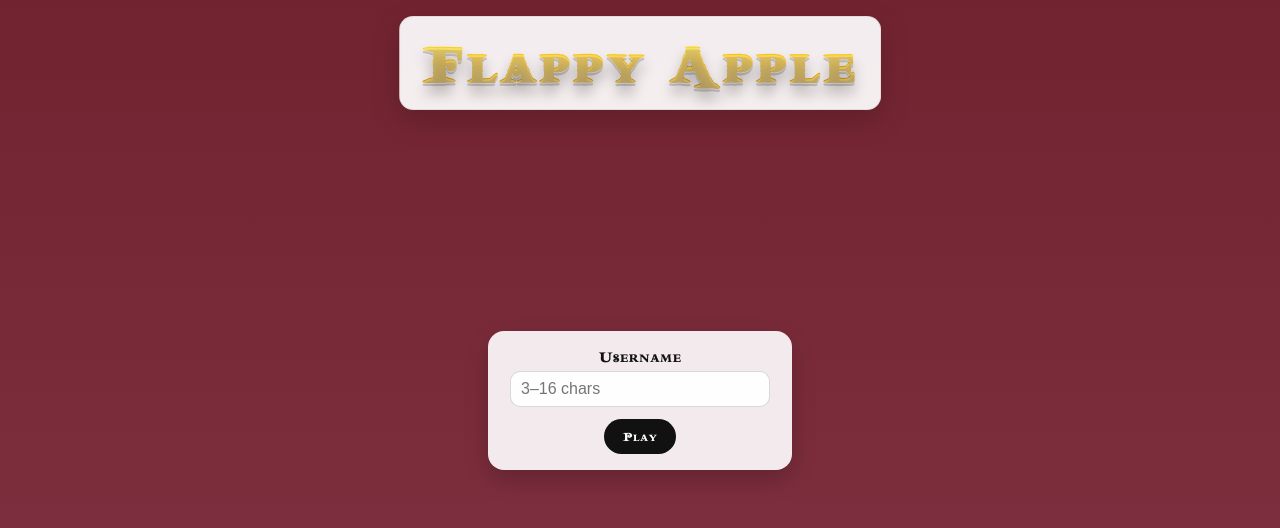
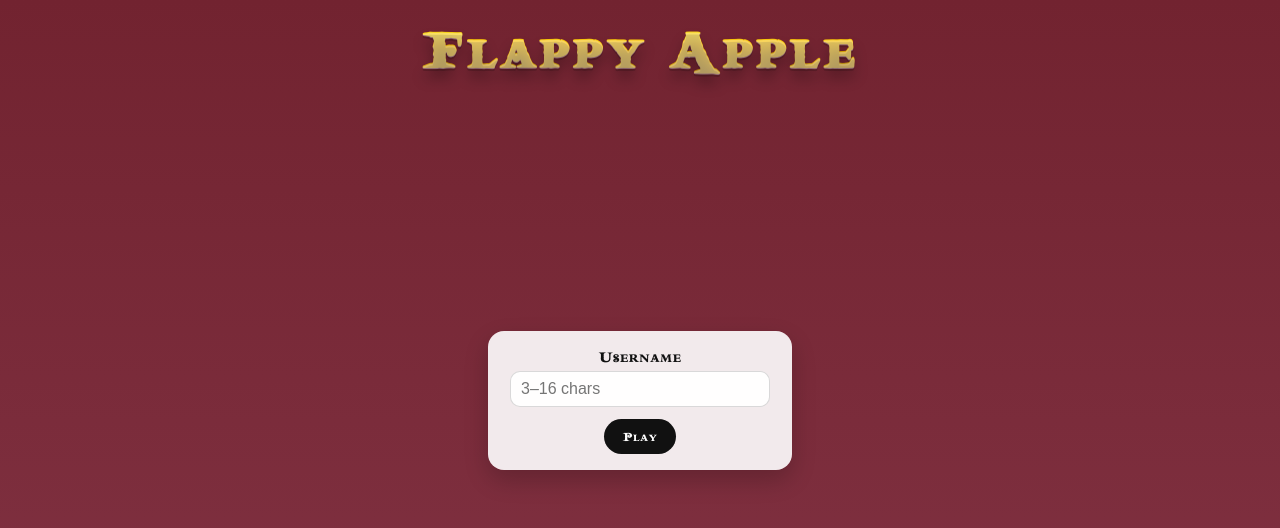
Before and after one commit to KCcooldude11/flappy-bird-netlify, a website: page index.html in a window 1280 px wide. Drawn offline with Linux system fonts and the light colour scheme; no server answers.

Commit message:
Homepage color change

```diff
--- a/style.css
+++ b/style.css
@@ -421,11 +421,11 @@ kbd {
   z-index: 50;
 
   /* keep your container styling (optional) */
-  background: rgba(255,255,255,0.92);
+  /* background: rgba(255,255,255,0.92);
   border: 1px solid rgba(0,0,0,0.08);
   border-radius: 14px;
   padding: 14px 22px;
-  box-shadow: 0 10px 30px rgba(0,0,0,0.18);
+  box-shadow: 0 10px 30px rgba(0,0,0,0.18); */
 
   white-space: nowrap;
   pointer-events: none;
```
